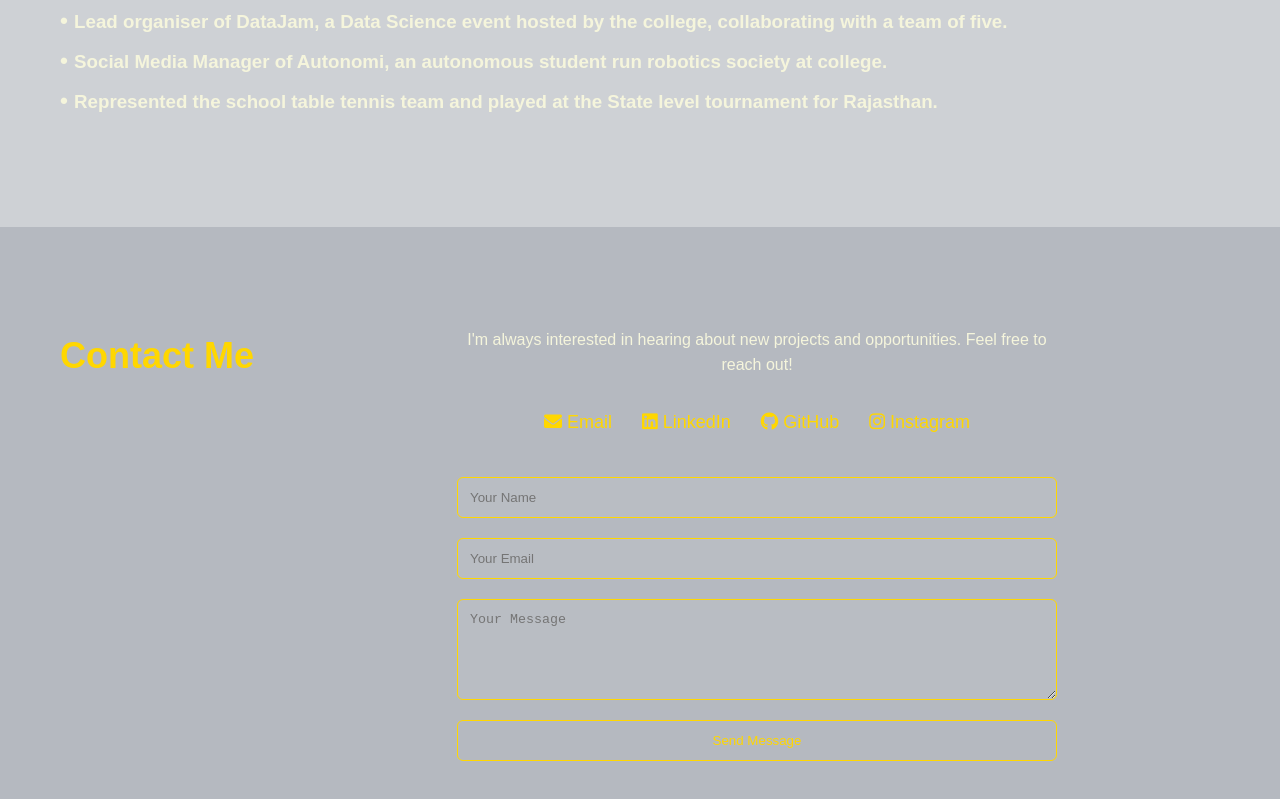
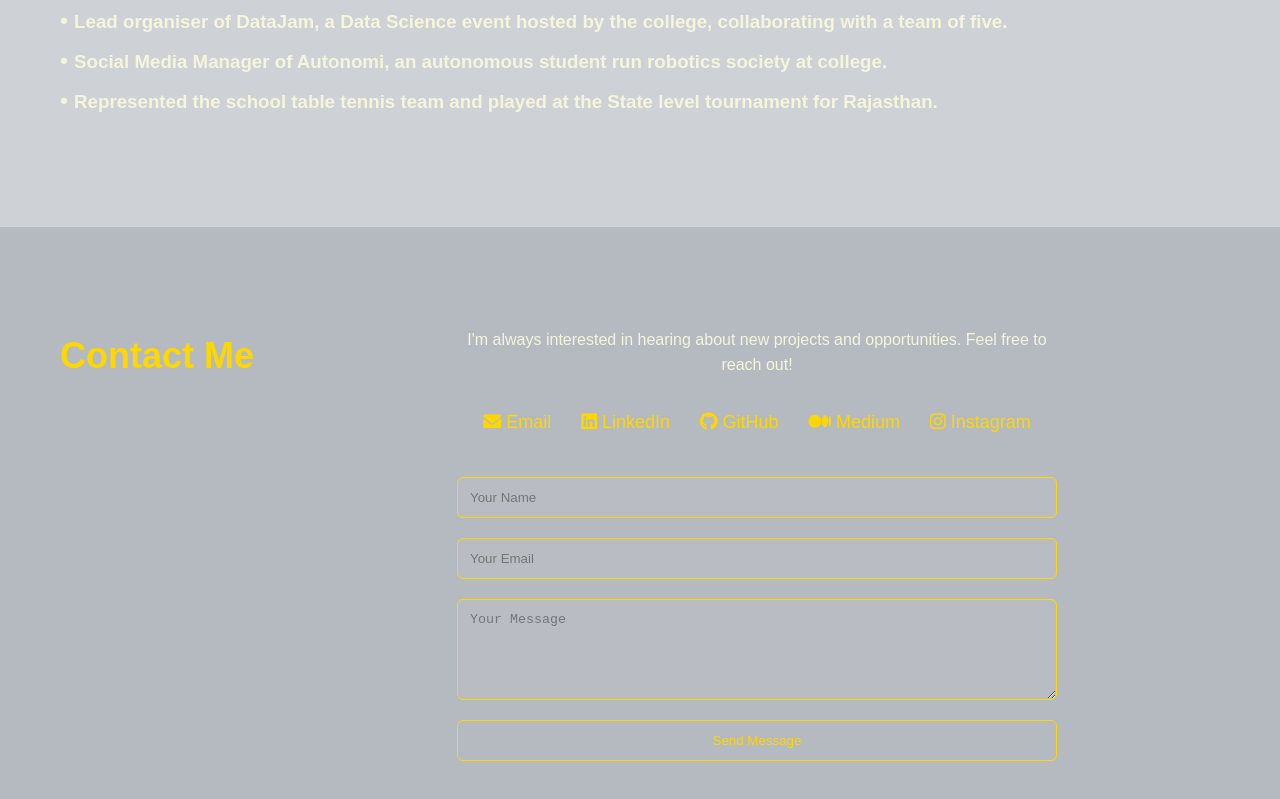
Before and after one commit to Shobhit20/Shobhit20.github.io, a website built with Vite: page index.html in a window 1280 px wide. Shown: the part 8373-9172 px from the top of the page. Built offline with nearby package versions, Linux system fonts and the light colour scheme; animation ran at ten frames a second.

Commit message:
updated medium link

```diff
--- a/index.html
+++ b/index.html
@@ -560,7 +560,9 @@
             <a href="mailto:shobhit.workds@gmail.com"><i class="fas fa-envelope"></i> Email</a>
             <a href="https://www.linkedin.com/in/shobhit-maheshwari-0381b5113/"><i class="fab fa-linkedin"></i> LinkedIn</a>
             <a href="https://github.com/Shobhit20"><i class="fab fa-github"></i> GitHub</a>
+            <a href="https://medium.com/@shobhit.workds"><i class="fab fa-medium"></i> Medium</a>
             <a href="https://www.instagram.com/shobhit_m20/"><i class="fab fa-instagram"></i> Instagram</a>
+
           </div>
           <form class="contact-form">
             <input type="text" placeholder="Your Name" required>
```
